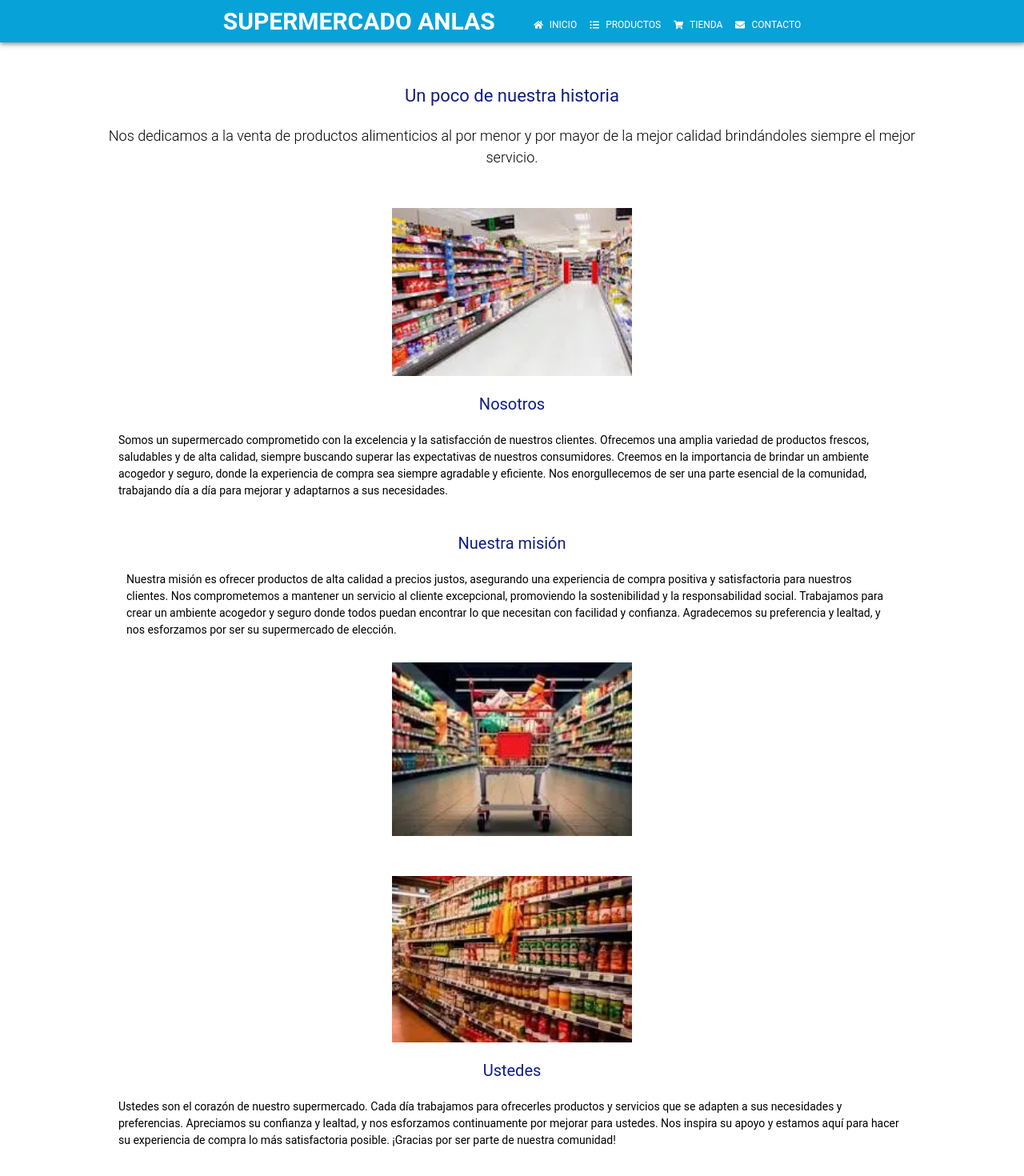
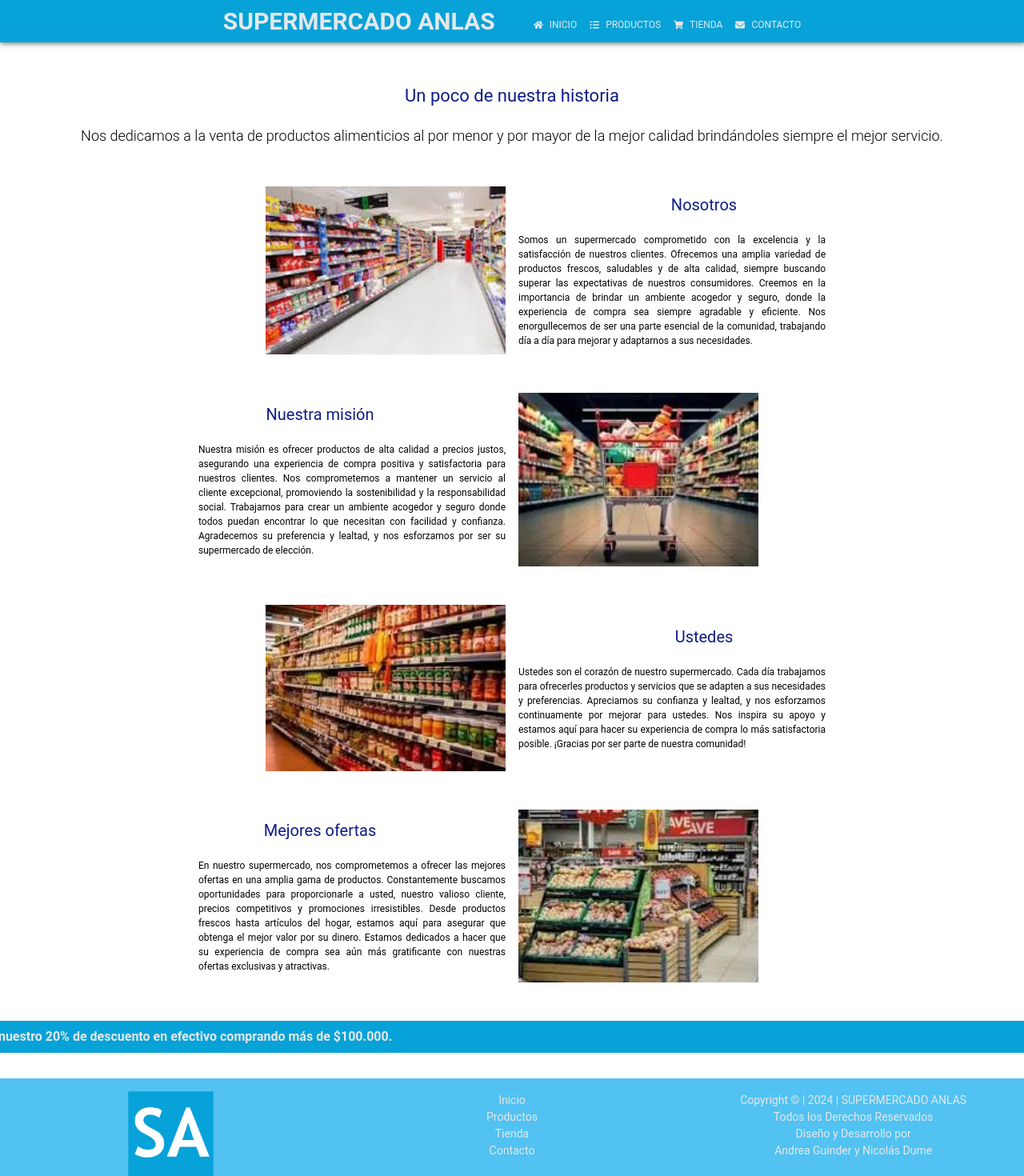
Before and after one commit to nicod12/super-market-anlas, a Next.js app: page / in a window 1280 px wide. Shown: the top 1470 px of the page at 80% size. Built offline with nearby package versions, Linux system fonts and the light colour scheme.

Commit message:
updates and changes responsive desk

```diff
--- a/src/components/carousel/Carousel.tsx
+++ b/src/components/carousel/Carousel.tsx
@@ -43,13 +43,13 @@ function Carousel() {
 
       <button
         onClick={prevSlide}
-        className="absolute top-1/2 left-4 transform -translate-y-1/2 bg-gray-800 bg-opacity-50 text-white p-2 rounded-full"
+        className="absolute top-1/2 left-4 transform -translate-y-1/2 bg-gray-800 bg-opacity-0 text-white p-2 rounded-full"
       >
         &#10094;
       </button>
       <button
         onClick={nextSlide}
-        className="absolute top-1/2 right-4 transform -translate-y-1/2 bg-gray-800 bg-opacity-50 text-white p-2 rounded-full"
+        className="absolute top-1/2 right-4 transform -translate-y-1/2 bg-gray-800 bg-opacity-0 text-white p-2 rounded-full"
       >
         &#10095;
       </button>
--- a/src/components/footer/Footer.tsx
+++ b/src/components/footer/Footer.tsx
@@ -1,33 +1,36 @@
+"use client"
+import Link from "next/link";
+import { menuItems } from "../nav/NavBar";
 
 
 const Footer = () => {
   return (
     <footer>
-    <div className="grid grid-cols-1 items-center w-full bottom-0 relative bg-[#51c2f1] text-white" >
-      <div className="flex justify-center pt-[4px]">
+    <div className="grid grid-cols-1 lg:grid-cols-3 items-center w-full bottom-0 relative bg-[#51c2f1] text-gray-200 " >
+      <div className="flex justify-center pt-[4px] lg:my-3">
         <img
           src="../../assets/icons/logo-sa.png"
           alt="Logo Supermercado Anlas"
           width="25%"
+          className="lg-w-[20%]"
         />
       </div>
 
       <div id="menu__inf">
         <nav>
-          <ul className="text-center text-[20px] mb-[16px]">
-            <li className="focusHover"><a href="index.html"> Inicio </a></li>
-            <li className="focusHover">
-              <a href="pages/productos.html"> Productos </a>
-            </li>
-            <li className="focusHover">
-              <a href="pages/contacto.html"> Contacto </a>
-            </li>
+          <ul className="text-center text-[20px] lg:text-[14px] mb-[16px]">
+          {menuItems.map((link, index) => (
+              <li key={index}>
+                <Link href={link.path}> <span>{link.name}</span>
+                </Link>
+              </li>
+            ))}
           </ul>
         </nav>
       </div>
 
       <div>
-        <p className="text-center p-[1%] text-[16px] mt-0 mx-0 mb-[16px]">
+        <p className="text-center p-[1%] text-[16px] lg:text-[14px] mt-0 mx-0 mb-[16px]">
           Copyright © | 2024 | SUPERMERCADO ANLAS<br />
           Todos los Derechos Reservados <br />
           Diseño y Desarrollo por<br />
--- a/src/components/nav/NavBar.tsx
+++ b/src/components/nav/NavBar.tsx
@@ -17,7 +17,7 @@ export const menuItems = [
 
 const NavBar = () => {
   return (
-    <section className="bg-[#07a2d8] p-1 text-white shadow-c">
+    <section className="bg-[#07a2d8] p-1 text-gray-200  shadow-c">
       <section className="flex justify-center items-center w-[95%] max-w-[960px] my-0 mx-auto gap-12">
         <div className="hidden sm:block float-left">
           <h1 className="text-[30px]  font-bold">SUPERMERCADO ANLAS</h1>
--- a/src/pages/HomePage.tsx
+++ b/src/pages/HomePage.tsx
@@ -1,24 +1,32 @@
-"use client"
+"use client";
 import Carousel from "../components/carousel/Carousel";
-
-
 
 const HomePage = () => {
   return (
     <>
-      <main>
-        <h1 className="text-center text-[22px] text-[#0e1c85] mt-[50px] mx-auto mb-5 ">Un poco de nuestra historia</h1>
-        <h2 className="text-[18px] text-center w-[80%] m-auto font-light">
+      <main className=" mx-auto">
+        <h1 className="text-center text-[22px] text-[#0e1c85] mt-[50px] mb-5">
+          Un poco de nuestra historia
+        </h1>
+        <h2 className="text-[18px] text-center w-full mx-auto font-light">
           Nos dedicamos a la venta de productos alimenticios al por menor y por
           mayor de la mejor calidad brindándoles siempre el mejor servicio.
         </h2>
-        <section className="w-full h-auto">
-          <div className="flex items-center justify-center w-[80%] mt-[50px] mx-auto mb-[30px] flex-col">
-            <div><img src="../assets/images/descarga.webp" alt="img" width={300} className="w-[250px] sm:w-[300px]" /></div>
 
-            <div>
-              <h5 className="text-[#0e1c85] text-center text-[20px] pt-5">Nosotros</h5>
-              <p className="text-[14px] mt-5 mx-5 mb-[-30px]">
+        <section className="w-full h-auto mt-[50px]">
+          <div className="flex flex-col lg:flex-row lg:items-center lg:justify-between gap-4 mb-12 lg:px-10 lg:w-[80%] lg:mx-auto">
+            <div className="lg:w-1/2 flex justify-center lg:justify-end">
+              <img
+                src="../assets/images/descarga.webp"
+                alt="Nosotros"
+                className="w-[250px] lg:w-[300px]"
+              />
+            </div>
+            <div className="lg:w-1/2">
+              <h5 className="text-[#0e1c85] text-center text-[20px] pt-5 lg:pt-0 ">
+                Nosotros
+              </h5>
+              <p className="text-[14px] mt-5 mx-5 lg:mx-0 lg:text-[12px] lg:text-justify lg:pr-20">
                 Somos un supermercado comprometido con la excelencia y la
                 satisfacción de nuestros clientes. Ofrecemos una amplia variedad
                 de productos frescos, saludables y de alta calidad, siempre
@@ -31,51 +39,69 @@ const HomePage = () => {
               </p>
             </div>
           </div>
-          <div className="flex items-center justify-center w-[80%] mt-[50px] mx-auto mb-30px flex-col">
-            <div>
-              <h5 className="text-[#0e1c85] text-center text-[20px] pt-5">Nuestra misión</h5>
-              <p className="mt-5 mx-5 mb-[30px] py-0 pr-5 pl-[10px] text-[14px]">
+
+          <div className="flex flex-col lg:flex-row lg:items-center lg:justify-between gap-4 mb-12 lg:px-10 lg:w-[80%] lg:mx-auto">
+            <div className="lg:w-1/2 order-last lg:order-first">
+              <h5 className="text-[#0e1c85] text-center text-[20px] pt-5 lg:pt-0">
+                Nuestra misión
+              </h5>
+              <p className="text-[14px] mt-5 mx-5 lg:mx-0 lg:text-[12px] lg:text-justify lg:pl-20">
                 Nuestra misión es ofrecer productos de alta calidad a precios
                 justos, asegurando una experiencia de compra positiva y
-                satisfactoria para nuestros clientes. Nos comprometemos a mantener
-                un servicio al cliente excepcional, promoviendo la sostenibilidad
-                y la responsabilidad social. Trabajamos para crear un ambiente
-                acogedor y seguro donde todos puedan encontrar lo que necesitan
-                con facilidad y confianza. Agradecemos su preferencia y lealtad, y
-                nos esforzamos por ser su supermercado de elección.
+                satisfactoria para nuestros clientes. Nos comprometemos a
+                mantener un servicio al cliente excepcional, promoviendo la
+                sostenibilidad y la responsabilidad social. Trabajamos para
+                crear un ambiente acogedor y seguro donde todos puedan encontrar
+                lo que necesitan con facilidad y confianza. Agradecemos su
+                preferencia y lealtad, y nos esforzamos por ser su supermercado
+                de elección.
               </p>
             </div>
-            <div><img src="../assets/images/descarga1.webp" alt="img" width={300} className="w-[250px] sm:w-[300px]" /></div>
+            <div className="lg:w-1/2 flex justify-center lg:justify-start">
+              <img
+                src="../assets/images/descarga1.webp"
+                alt="Nuestra misión"
+                className="w-[250px] lg:w-[300px]"
+              />
+            </div>
           </div>
         </section>
 
-         <section className="carousel__home lg:hidden md-hidden">
+        <section className="w-full my-8 lg:hidden">
           <Carousel />
-         </section>
-
-
+        </section>
 
         <section className="w-full h-auto">
-          <div className="flex items-center justify-center w-[80%] mt-[50px] mx-auto mb-[30px] flex-col">
-            <div><img src="../assets/images/descarga2.webp" alt="img" width={300} className="w-[250px] sm:w-[300px]" /></div>
-
-            <div>
-              <h5 className="text-[#0e1c85] text-center text-[20px] pt-5">Ustedes</h5>
-              <p className="text-[14px] mt-5 mx-5 mb-[-30]">
+          <div className="flex flex-col lg:flex-row lg:items-center lg:justify-between gap-4 mb-12 lg:px-10 lg:w-[80%] lg:mx-auto">
+            <div className="lg:w-1/2 flex justify-center lg:justify-end">
+              <img
+                src="../assets/images/descarga2.webp"
+                alt="Ustedes"
+                className="w-[250px] lg:w-[300px]"
+              />
+            </div>
+            <div className="lg:w-1/2">
+              <h5 className="text-[#0e1c85] text-center text-[20px] pt-5 lg:pt-0">
+                Ustedes
+              </h5>
+              <p className="text-[14px] mt-5 mx-5 lg:mx-0 lg:text-[12px] lg:text-justify lg:pr-20">
                 Ustedes son el corazón de nuestro supermercado. Cada día
-                trabajamos para ofrecerles productos y servicios que se adapten a
-                sus necesidades y preferencias. Apreciamos su confianza y lealtad,
-                y nos esforzamos continuamente por mejorar para ustedes. Nos
-                inspira su apoyo y estamos aquí para hacer su experiencia de
-                compra lo más satisfactoria posible. ¡Gracias por ser parte de
-                nuestra comunidad!
+                trabajamos para ofrecerles productos y servicios que se adapten
+                a sus necesidades y preferencias. Apreciamos su confianza y
+                lealtad, y nos esforzamos continuamente por mejorar para
+                ustedes. Nos inspira su apoyo y estamos aquí para hacer su
+                experiencia de compra lo más satisfactoria posible. ¡Gracias por
+                ser parte de nuestra comunidad!
               </p>
             </div>
           </div>
-          <div className="flex items-center justify-center w-[80%] mt-[50px] mx-auto mb-[30px] flex-col">
-            <div>
-              <h5 className="text-[#0e1c85] text-center text-[20px] pt-5">Mejores ofertas</h5>
-              <p className="text-[14px] mt-5 mx-5 mb-[30px] py-0 pr-5 pl-[10px]">
+
+          <div className="flex flex-col lg:flex-row lg:items-center lg:justify-between gap-4 mb-12 lg:px-10 lg:w-[80%] lg:mx-auto">
+            <div className="lg:w-1/2 order-last lg:order-first">
+              <h5 className="text-[#0e1c85] text-center text-[20px] pt-5 lg:pt-0">
+                Mejores ofertas
+              </h5>
+              <p className="text-[14px] mt-5 mx-5 lg:mx-0 lg:text-[12px] lg:text-justify lg:pl-20">
                 En nuestro supermercado, nos comprometemos a ofrecer las mejores
                 ofertas en una amplia gama de productos. Constantemente buscamos
                 oportunidades para proporcionarle a usted, nuestro valioso
@@ -86,13 +112,19 @@ const HomePage = () => {
                 gratificante con nuestras ofertas exclusivas y atractivas.
               </p>
             </div>
-            <div><img src="../assets/images/descarga3.webp" alt="img" width={300} className="w-[250px] sm:w-[300px]" /></div>
+            <div className="lg:w-1/2 flex justify-center lg:justify-start">
+              <img
+                src="../assets/images/descarga3.webp"
+                alt="Mejores ofertas"
+                className="w-[250px] lg:w-[300px]"
+              />
+            </div>
           </div>
         </section>
 
-        <section className="w-full bg-[#06a2d8] py-4 mb-[32px] text-[16px]">
-          <div className="marquee w-full overflow-hidden h-auto">
-            <h2 className="text-white font-semibold whitespace-nowrap animate-marquee">
+        <section className="bg-[#06a2d8] py-2 mb-[32px] text-[16px]">
+          <div>
+            <h2 className="text-gray-200 font-semibold whitespace-nowrap animate-marquee text-center">
               Aprovechá nuestro 20% de descuento en efectivo comprando más de $100.000.
             </h2>
           </div>
@@ -100,7 +132,7 @@ const HomePage = () => {
 
       </main>
     </>
-  )
-}
+  );
+};
 
 export default HomePage;
```
Also changed, not shown: src/components/nav/MobMenu.tsx (+4 -4 lines).
